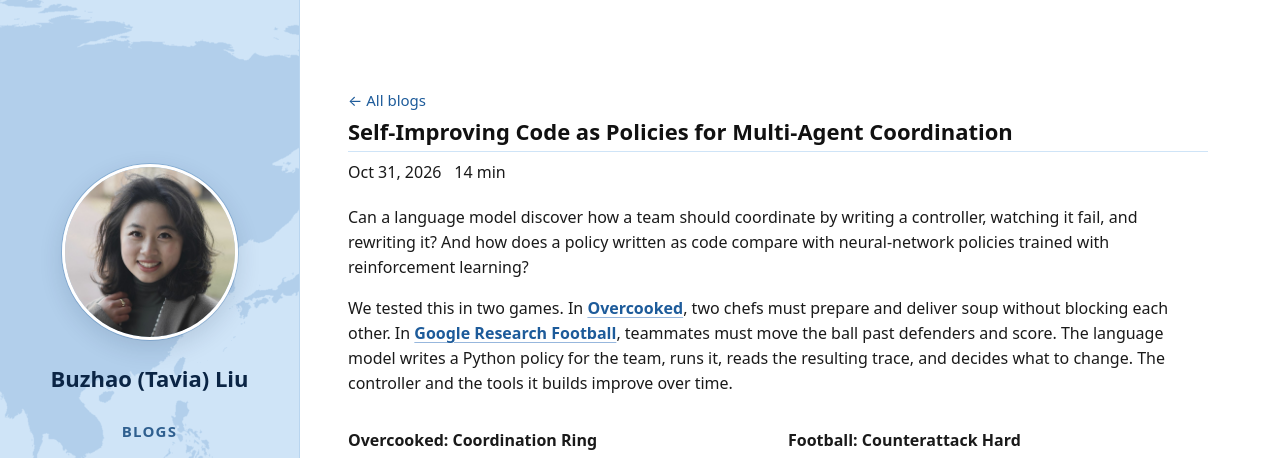
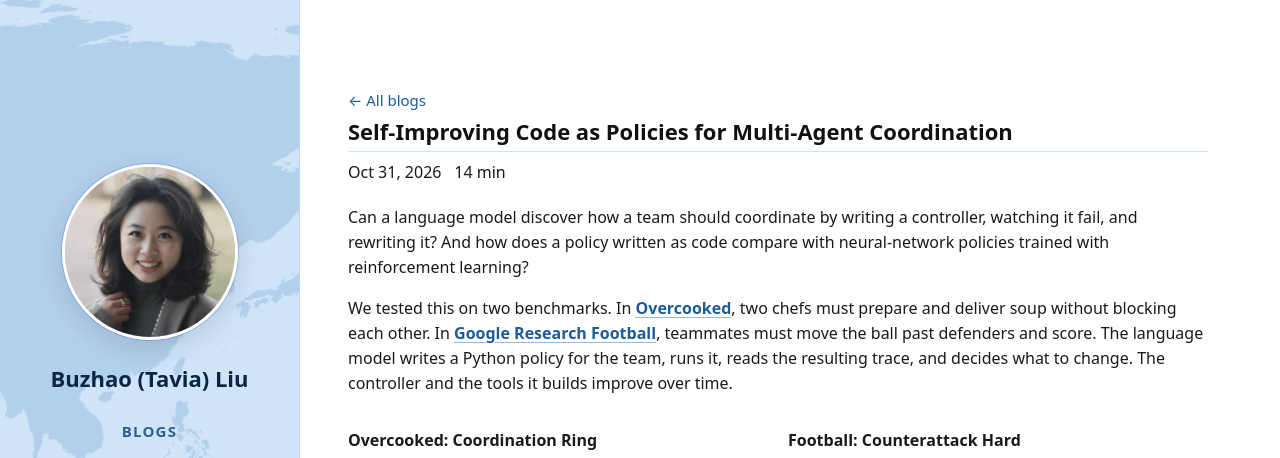
Before and after one commit to tavia-liu/tavia-liu.github.io, a Jekyll site: the page built from _posts/2026-10-31-self-improving-code-as-policies.md, in a window 1280 px wide and 900 px high, cut to the strip 0-458 px from the top of the window. Built offline with Jekyll 4.4.1, drawn with Linux system fonts in a browser that asks for light colours.

Commit message:
Intro: two benchmarks

```diff
--- a/_posts/2026-10-31-self-improving-code-as-policies.md
+++ b/_posts/2026-10-31-self-improving-code-as-policies.md
@@ -11,7 +11,7 @@ image: /assets/img/research/overcooked-rsi-ten-rounds.png
 
 Can a language model discover how a team should coordinate by writing a controller, watching it fail, and rewriting it? And how does a policy written as code compare with neural-network policies trained with reinforcement learning?
 
-We tested this in two games. In [Overcooked](https://github.com/HumanCompatibleAI/overcooked_ai), two chefs must prepare and deliver soup without blocking each other. In [Google Research Football](https://github.com/google-research/football), teammates must move the ball past defenders and score. The language model writes a Python policy for the team, runs it, reads the resulting trace, and decides what to change. The controller and the tools it builds improve over time.
+We tested this on two benchmarks. In [Overcooked](https://github.com/HumanCompatibleAI/overcooked_ai), two chefs must prepare and deliver soup without blocking each other. In [Google Research Football](https://github.com/google-research/football), teammates must move the ball past defenders and score. The language model writes a Python policy for the team, runs it, reads the resulting trace, and decides what to change. The controller and the tools it builds improve over time.
 
 <figure style="margin: 2rem 0;">
   <div style="display: grid; grid-template-columns: repeat(auto-fit, minmax(min(100%, 260px), 1fr)); gap: 1.25rem;">
```
